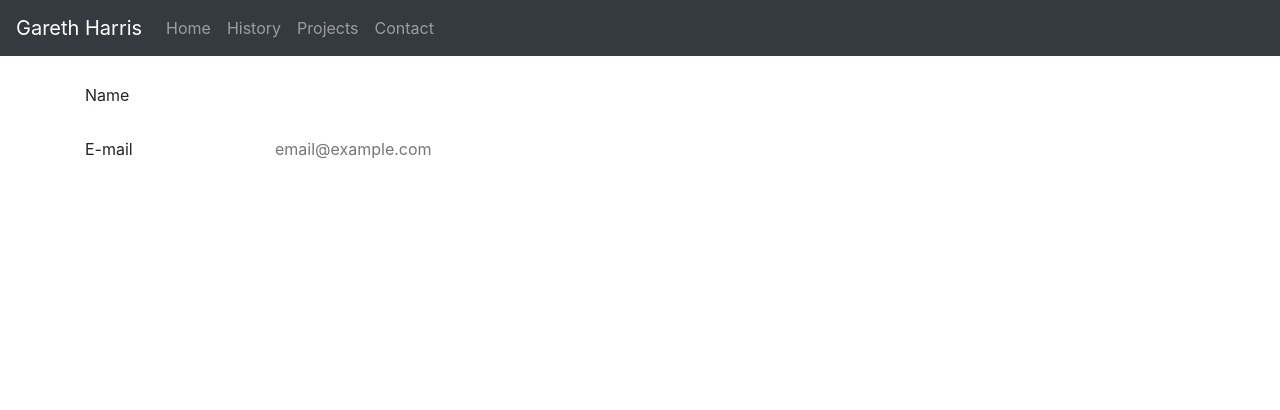
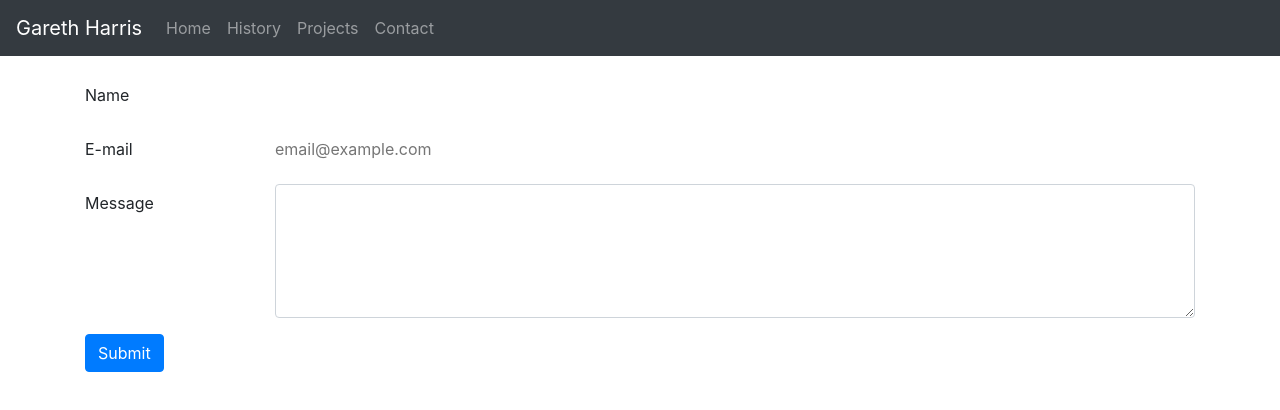
Before and after one commit to gdharris1000/hiregareth, a Vue app: page /contact in a window 1280 px wide. Shown: the top 410 px of the page. Built offline with nearby package versions, Linux system fonts and the light colour scheme.

Commit message:
contact form layout updated

```diff
--- a/src/components/Contact.vue
+++ b/src/components/Contact.vue
@@ -13,6 +13,13 @@
                 <input type="text" readonly class="form-control-plaintext" id="formEmail" placeholder="email@example.com">
                 </div>
             </div>
+            <div class="form-group row">
+                <label for="formEmail" class="col-sm-2 col-form-label">Message</label>
+                <div class="col-sm-10">
+                <textarea class="form-control" rows="5"></textarea>
+                </div>
+            </div>
+            <button type="submit" class="btn btn-primary">Submit</button>
         </form>
     </div>
 </template>
@@ -26,7 +33,5 @@ export default {
 <style scoped>
 form {
     margin-top: 20px;
-
-
 }
 </style>
```
